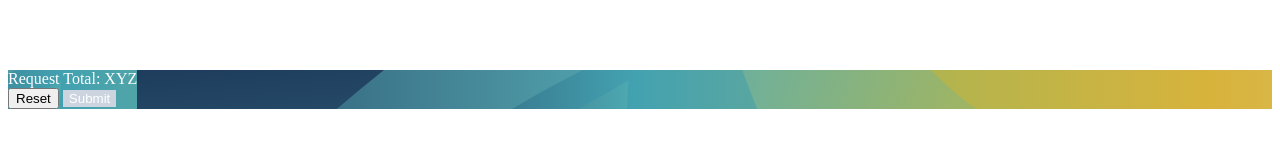
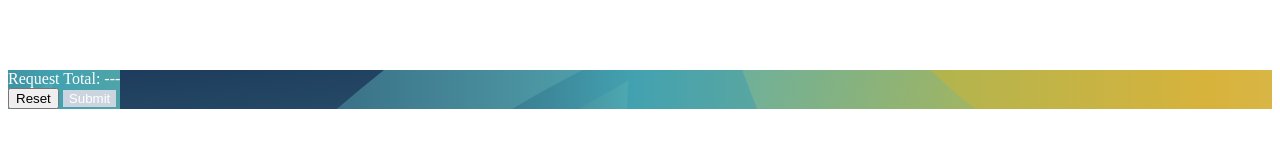
Before and after one commit to ucdavis/tacos, a React app in the folder src/tacos.mvc/: page / in a window 1280 px wide. Shown: the part 133-293 px from the top of the page. Built offline with nearby package versions, Linux system fonts and the light colour scheme; the HTML template or start-up script is replaced by a standard one.

Commit message:
show total submissions amount

```diff
--- a/src/tacos.mvc/ClientApp/components/SubmissionContainer.tsx
+++ b/src/tacos.mvc/ClientApp/components/SubmissionContainer.tsx
@@ -52,11 +52,24 @@ export default class SubmissionContainer extends React.Component<{}, IState> {
         {this.renderRequests()}
         <Summary
           canSubmit={this.isValidSubmission()}
+          total={this.submissionTotal()}
           onSubmit={this.submit}
           onReset={this.onReset}
         />
       </div>
     );
+  }
+
+  private submissionTotal = () => {
+    if (!this.isValidSubmission()) return 0;
+
+    // we have a valid submission, go add up everything they have requested
+    const total = this.state.requests.reduce((acc, req) => {
+      // add in contested total if contested, otherwise the calc total
+      return acc + (req.contested ? req.contestTotal : req.calculatedTotal);
+    }, 0);
+
+    return total;
   }
 
   private onReset = () => {
--- a/src/tacos.mvc/ClientApp/components/Summary.tsx
+++ b/src/tacos.mvc/ClientApp/components/Summary.tsx
@@ -6,6 +6,7 @@ interface IProps {
   onSubmit : () => void;
   onReset : () => void;
   canSubmit: boolean;
+  total: number;
 }
 
 // the overall summary of totals, plus action/submit button
@@ -18,7 +19,7 @@ export default class Summary extends React.PureComponent<IProps, {}> {
       <nav
         className="navbar fixed-bottom bg-blue"
       >
-        <span className="navbar-brand">Request Total: XYZ</span>
+        <span className="navbar-brand">Request Total: {this.props.total > 0 ? this.props.total : '---'}</span>
         <div className="pull-right">
           <button className="btn btn-danger" onClick={this.props.onReset}>
             Reset
```
